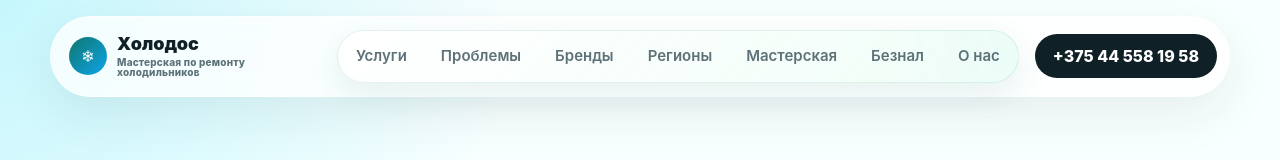
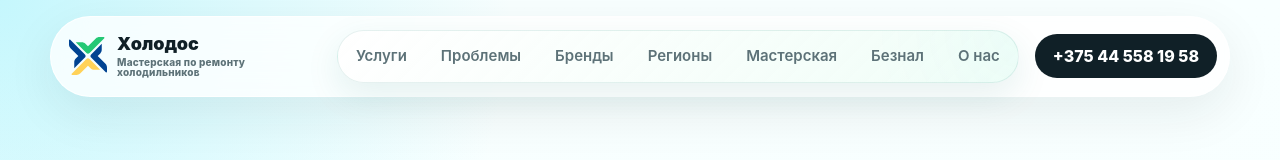
Before and after one commit to Yauhen-Baranau/holodos, a Next.js app: page / in a window 1280 px wide. Shown: the top 160 px of the page. Built offline with nearby package versions, Linux system fonts and the light colour scheme.

Commit message:
Replace header snowflake logo with favicon

```diff
--- a/app/globals.css
+++ b/app/globals.css
@@ -97,13 +97,11 @@ a {
 }
 
 .logo__icon {
-  display: grid;
+  display: block;
   width: 38px;
   height: 38px;
-  place-items: center;
-  border-radius: 50%;
-  color: white;
-  background: linear-gradient(135deg, var(--primary), #0ea5e9);
+  flex: 0 0 38px;
+  background: url("/favicon.svg") center / contain no-repeat;
 }
 
 .site-nav {
--- a/app/page.tsx
+++ b/app/page.tsx
@@ -244,7 +244,7 @@ export default function Home() {
       />
       <header className="site-header">
         <Link className="logo" title="На главную" href="/" aria-label="Холодос — на главную">
-          <span className="logo__icon">❄</span>
+          <span className="logo__icon" aria-hidden="true" />
           <span className="logo__text">
             <span className="logo__name">Холодос</span>
             <span className="logo__tagline">Мастерская по ремонту холодильников</span>
--- a/app/service-cluster-page.tsx
+++ b/app/service-cluster-page.tsx
@@ -75,7 +75,7 @@ export function ServiceClusterPage({ cluster, isProblems }: { cluster: Cluster,
       />
       <header className="site-header">
         <Link className="logo" href="/" title="на главную" aria-label="Холодос — на главную">
-          <span className="logo__icon">❄</span>
+          <span className="logo__icon" aria-hidden="true" />
           <span className="logo__text">
             <span className="logo__name">{siteName}</span>
             <span className="logo__tagline">Мастерская по ремонту холодильников</span>
--- a/app/service-detail-page.tsx
+++ b/app/service-detail-page.tsx
@@ -115,7 +115,7 @@ export function ServiceDetailPage({ page, extraSections,isRegion }: ServiceDetai
 
       <header className="site-header">
         <Link className="logo" href="/" title="на главную" aria-label="Холодос — на главную">
-          <span className="logo__icon">❄</span>
+          <span className="logo__icon" aria-hidden="true" />
           <span className="logo__text">
             <span className="logo__name">{siteName}</span>
             <span className="logo__tagline">Мастерская по ремонту холодильников</span>
```
